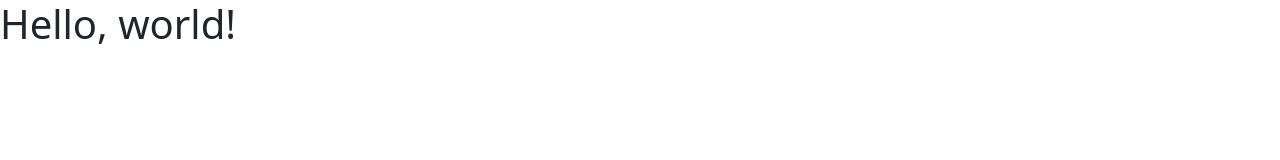
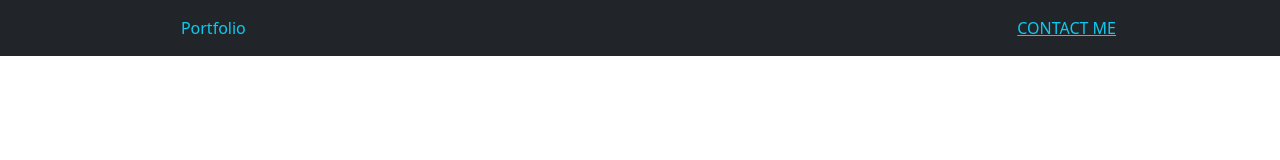
Before and after one commit to Peppe2496/bootstrap-html-freelancer, a plain HTML site: page index.html in a window 1280 px wide. Drawn offline with nearby package versions, Linux system fonts and the light colour scheme.

Commit message:
finished header

```diff
--- a/index.html
+++ b/index.html
@@ -14,10 +14,21 @@
   </head>
 
   <body>
+         <!-- QUI POTETE INIZIARE IL VOSTRO ESERCIZIO! -->
 
 
           <header>
+            <div class="container-fluid bg-dark">
+              <div class="row justify-content-between">
+                <div class="col-4 text-center mt-3">
+                  <p class="text-info ">Portfolio</p>
+                </div>
 
+                <div class="col-4 text-center mt-3">
+                  <a class="text-info" href="#">CONTACT ME</a>
+                </div>
+              </div>
+            </div>
           </header>
 
 
@@ -26,15 +37,9 @@
 
          </main>
 
-
-
          <footer>
 
-
          </footer>
-
-    <!-- QUI POTETE INIZIARE IL VOSTRO ESERCIZIO! -->
-    <h1>Hello, world!</h1>
 
 
     <!-- lasciarlo in fondo e non toglierlo -->
```
Lines whose indentation alone changed are shown as unchanged.
